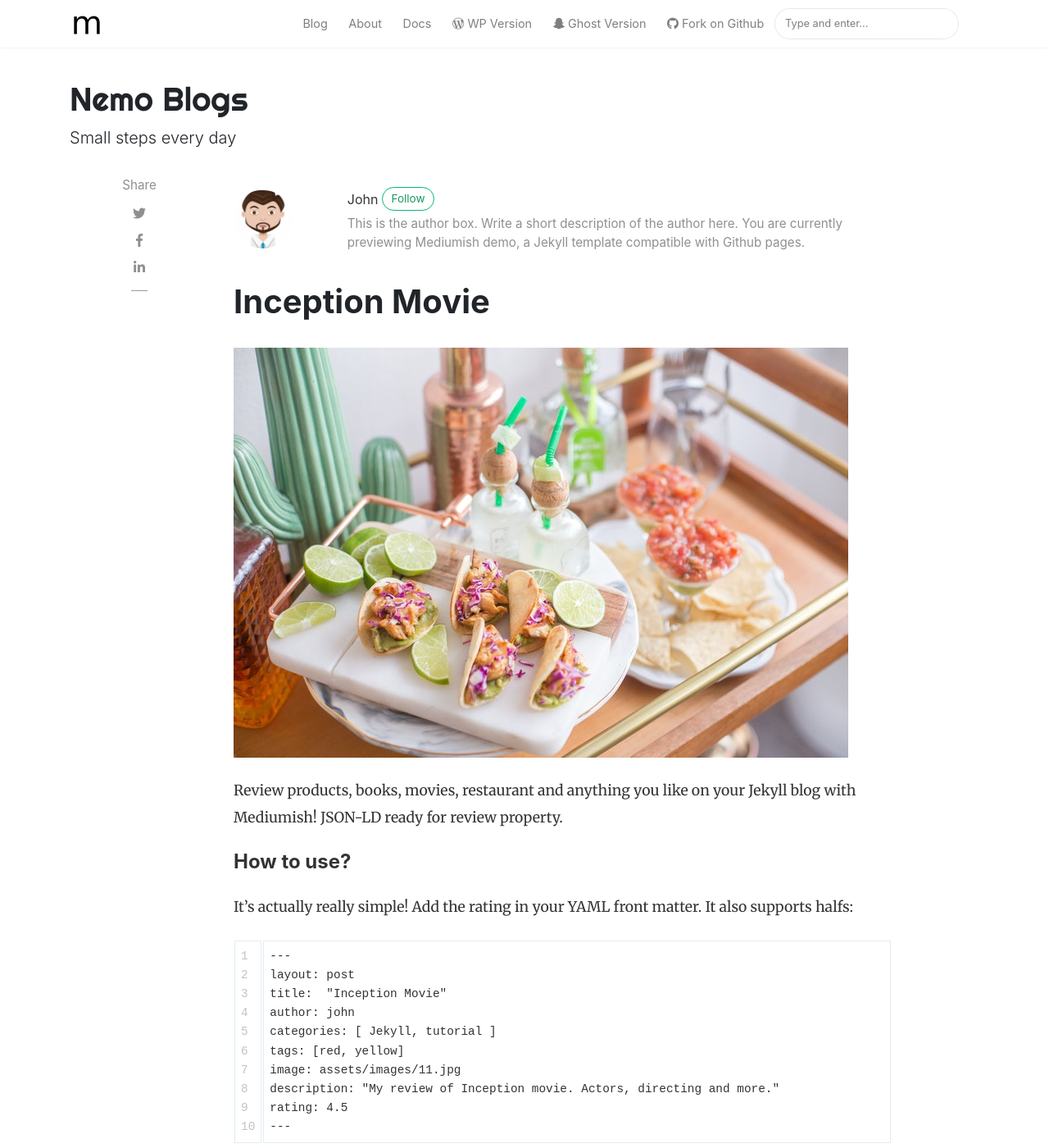
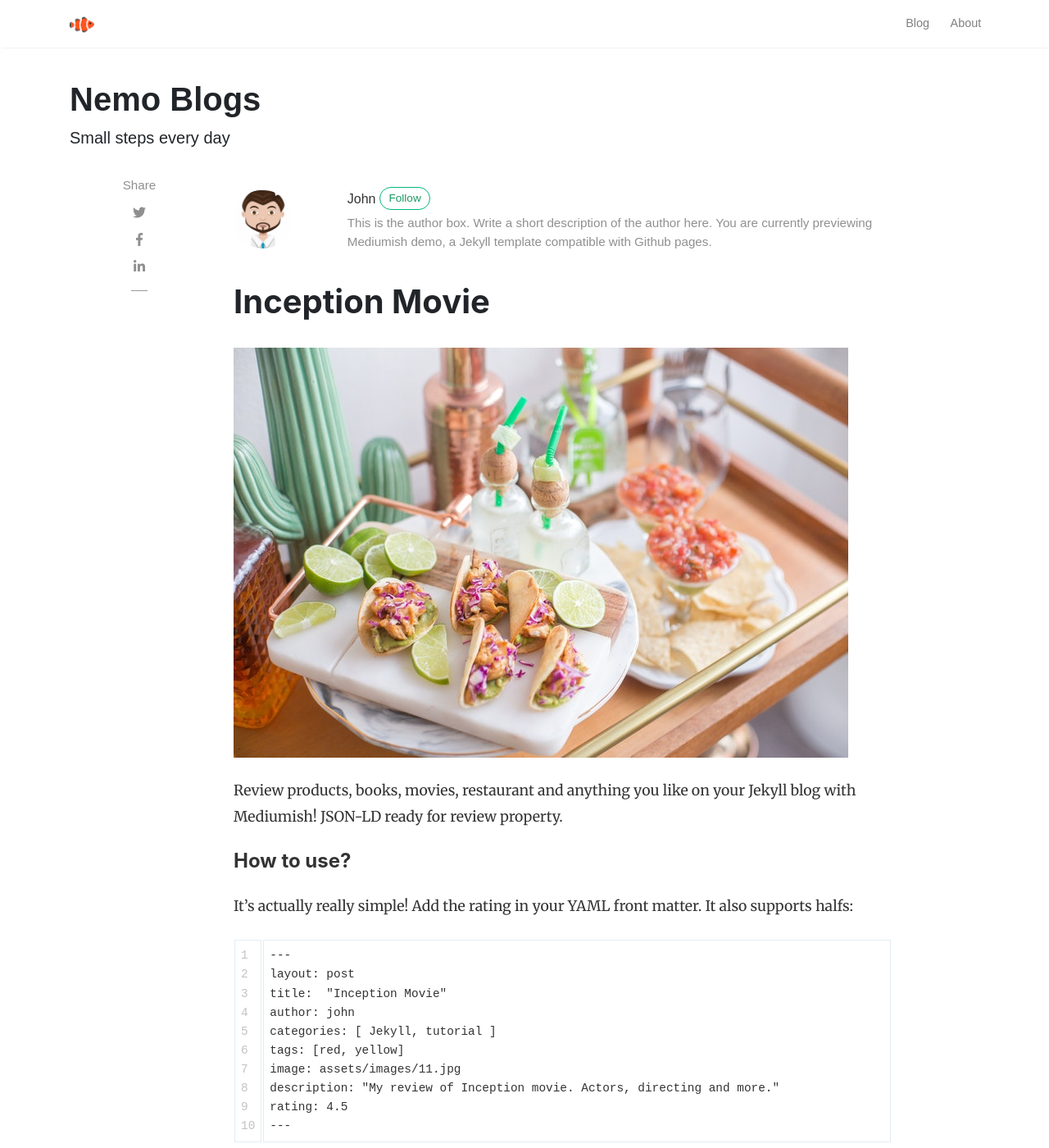
Before and after one commit to nemopear/nemoblogs, a Jekyll site: the page built from _posts/2018-01-11-customer-service.md, in a window 1280 px wide and 1400 px high. Shown: the whole window at 82% size. Built offline with Jekyll 4.4.1, drawn with Linux system fonts in a browser that asks for light colours; nearby versions of some CDN libraries; some web fonts are replaced; comment, search, counter and statistics services are not loaded.

Commit message:
Update blog

```diff
--- a/_layouts/default.html
+++ b/_layouts/default.html
@@ -11,7 +11,7 @@
 {% seo %}
 
 <link rel="stylesheet" href="https://stackpath.bootstrapcdn.com/bootstrap/4.1.3/css/bootstrap.min.css" integrity="sha384-MCw98/SFnGE8fJT3GXwEOngsV7Zt27NXFoaoApmYm81iuXoPkFOJwJ8ERdknLPMO" crossorigin="anonymous">
-
+<link href="https://fonts.googleapis.com/css?family=Muli:400,700&display=swap" rel="stylesheet">
 <link href="{{ site.baseurl }}/assets/css/screen.css" rel="stylesheet">
 
 <link href="{{ site.baseurl }}/assets/css/main.css" rel="stylesheet">
@@ -72,9 +72,10 @@
                 </li>
 
                 <li class="nav-item">
-                <a class="nav-link" href="{{ site.baseurl }}/about">About</a>
+                    <a class="nav-link" href="{{ site.baseurl }}/about">About</a>
                 </li>
 
+                <!--
                 <li class="nav-item">
                 <a target="_blank" class="nav-link" href="https://bootstrapstarter.com/bootstrap-templates/template-mediumish-bootstrap-jekyll/"> Docs</a>
                 </li>
@@ -90,9 +91,10 @@
                 <li class="nav-item">
                 <a target="_blank" class="nav-link" href="https://github.com/wowthemesnet/mediumish-theme-jekyll"><i class="fab fa-github"></i> Fork on Github</a>
                 </li>
-
+                -->
+                {% comment %}
                 {% include search-lunr.html %}
-
+                {% endcomment %}
             </ul>
 
         <!-- End Menu -->
--- /dev/null
+++ b/_sass/_base.scss
@@ -0,0 +1,8 @@
+body {
+    font-family: 'Muli', sans-serif;
+}
+
+.mainheading h1.sitetitle {
+    font-family: 'Muli', sans-serif;
+    font-weight: 700;
+}
--- a/assets/css/main.scss
+++ b/assets/css/main.scss
@@ -11,5 +11,7 @@
 // Import partials from `sass_dir` (defaults to `_sass`)
 @import
 	"syntax",
-    "starsnonscss"
+	"starsnonscss",
+	"base"
+
 ;
```
Also changed, not shown: _posts/2018-01-11-customer-service.md (+1 -1 lines), index.html (+5 -3 lines), assets/images/_logo.png (added), assets/images/favicon.ico, assets/images/logo.png.
